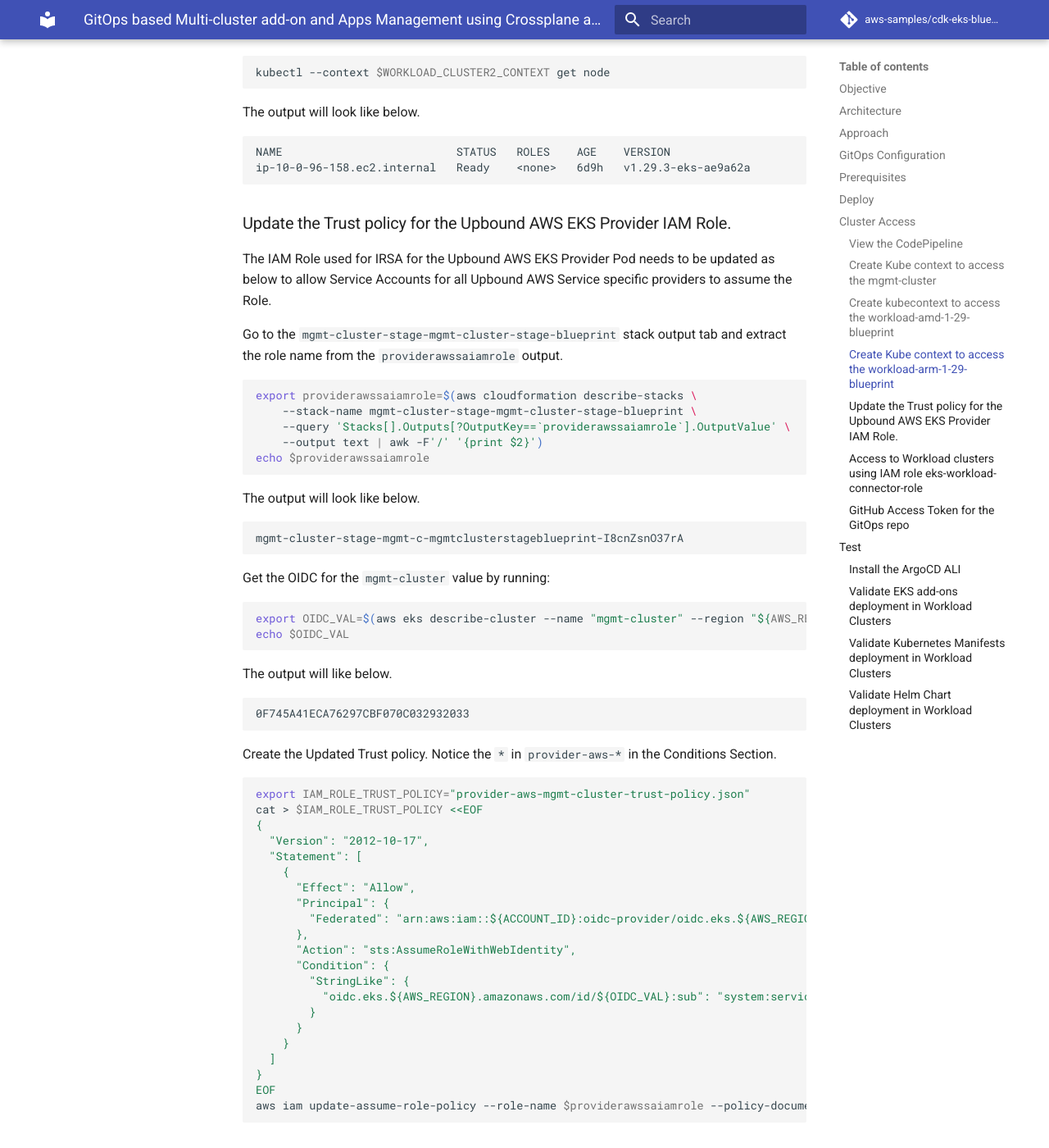
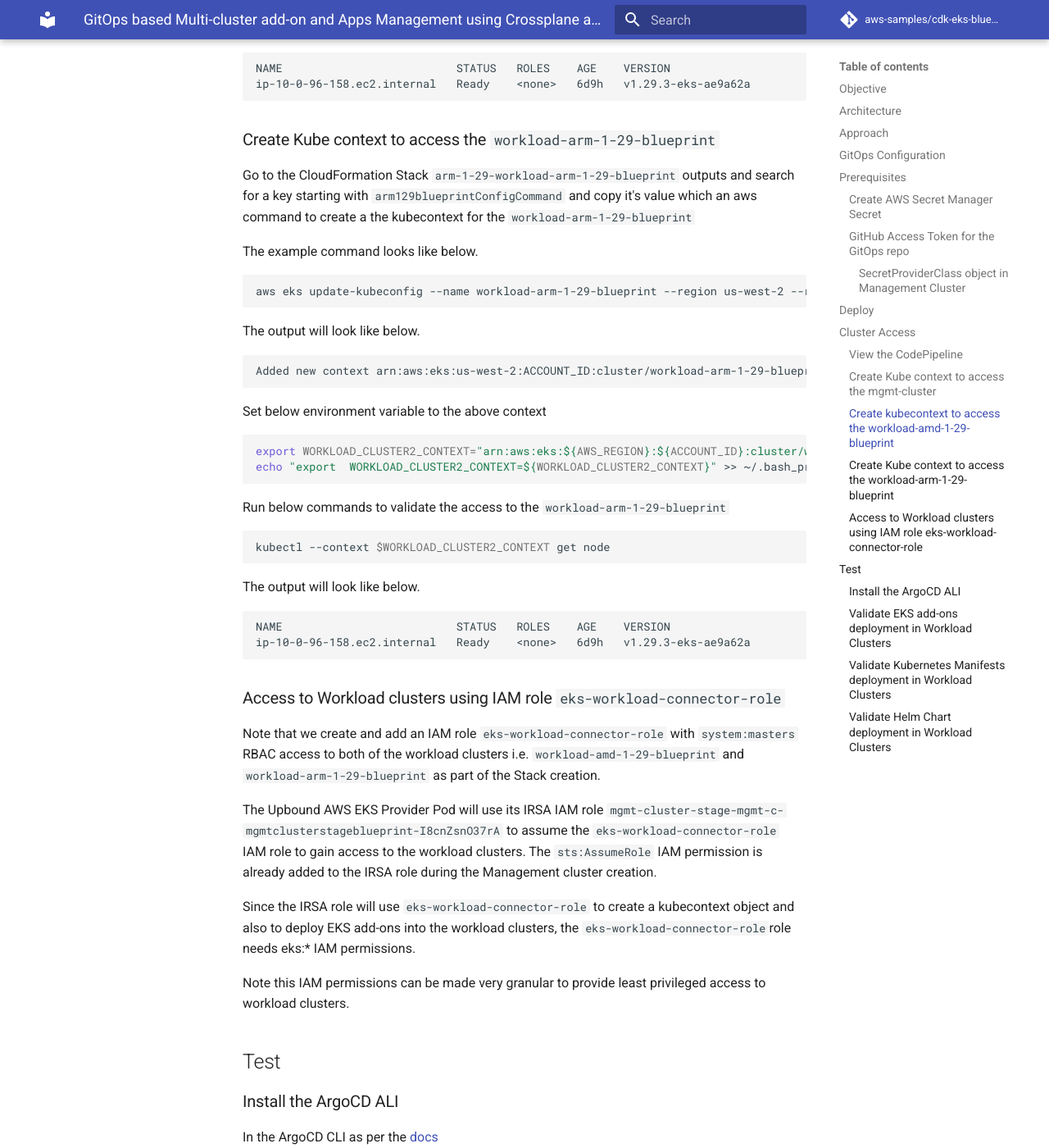
Before and after one commit to aws-samples/cdk-eks-blueprints-patterns, an MkDocs documentation site: the page built from docs/patterns/crossplane-argocd-gitops.md, in a window 1280 px wide and 1400 px high, scrolled down 7170 px. Shown: the whole window at 82% size. Built offline with MkDocs 1.6.1 and Material for MkDocs 9.7.7, drawn with Linux system fonts in a browser that asks for light colours; comment, search, counter and statistics services are not loaded; some of the changed text lies outside the part shown.

Commit message:
cleanup and doc update

````diff
--- a/docs/patterns/crossplane-argocd-gitops.md
+++ b/docs/patterns/crossplane-argocd-gitops.md
@@ -43,6 +43,8 @@
 5. [helm](https://helm.sh/docs/intro/install/)
 6. GitHub Access Token for this repo and AWS secret
 
+### Create AWS Secret Manager Secret
+
 Create a plain-text Amazon secret to hold a fine-grained GitHub access token for this repo in the desired region, and
 set its name as a value to the GITHUB_SECRET environment variable. Default value is `cdk_blueprints_github_secret`.
 
@@ -62,6 +64,25 @@
 The Secret will look like this in the AWS Console.
 
 ![AWS Secret for CodePipeline](./images/aws_secret_codepipeline.png)
+
+
+### GitHub Access Token for the `GitOps` repo
+
+In the [GitOps](https://github.com/aws-samples/eks-blueprints-workloads) repository, there are some ArgoCD Application configuration files,  which in turn points to Crossplane Manifest files. These Crossplane Manifest files will be applied by ArgoCD in the Management Cluster to deploy EKS add-ons, Kubernetes Manifests and Helm charts into the workload clusters. To configure access to this repo for ArgoCD Repo Server, you need to create a GitHub token to access the `GitOps` repo. First create a plain-text Amazon secret `github-token` AWS Secret Manager, to hold a fine-grained GitHub access token for `GitOps` repo.
+
+```shell
+export GIT_OPS_GITHUB_PAT_TOKEN=<set_token_here>
+export GIT_OPS_AWS_SECRET_NAME="github-token"
+aws secretsmanager create-secret --region $AWS_REGION \
+    --name $GIT_OPS_AWS_SECRET_NAME \
+    --description "GitHub Personal Access Token for ArgoCD to access Grossplane Manifests" \
+    --secret-string $GIT_OPS_GITHUB_PAT_TOKEN
+```
+
+#### SecretProviderClass object in Management Cluster
+
+We will create SecretProviderClass  object in  `team-argocd`  Namespace as part of the Management cluster creation. This will be used by the ArgoCD Controller to reconcile the ArgoCD Application Manifest file in the GitOps repository.
+
 
 ## Deploy
 
@@ -256,66 +277,6 @@
 ip-10-0-96-158.ec2.internal   Ready    <none>   6d9h   v1.29.3-eks-ae9a62a
 ```
 
-### Update the Trust policy for the Upbound AWS EKS Provider IAM Role.
-
-The IAM Role used for IRSA for the Upbound AWS EKS Provider Pod needs to be updated as below to allow Service Accounts for all Upbound AWS Service specific providers to assume the Role.
-
-Go to the `mgmt-cluster-stage-mgmt-cluster-stage-blueprint` stack output tab and extract the role name from the  `providerawssaiamrole` output.
-
-```shell
-export providerawssaiamrole=$(aws cloudformation describe-stacks \
-    --stack-name mgmt-cluster-stage-mgmt-cluster-stage-blueprint \
-    --query 'Stacks[].Outputs[?OutputKey==`providerawssaiamrole`].OutputValue' \
-    --output text | awk -F'/' '{print $2}')
-echo $providerawssaiamrole
-```
-
-The output will look like below.
-
-```shell
-mgmt-cluster-stage-mgmt-c-mgmtclusterstageblueprint-I8cnZsnO37rA
-```
-
-Get the OIDC for the `mgmt-cluster` value by running:
-
-```shell
-export OIDC_VAL=$(aws eks describe-cluster --name "mgmt-cluster" --region "${AWS_REGION}"  --query "cluster.identity.oidc.issuer" --output text | awk -F'/' '{print $5}')
-echo $OIDC_VAL
-```
-
-The output will like below.
-
-```shell
-0F745A41ECA76297CBF070C032932033
-```
-
-Create the Updated Trust policy. Notice the `*` in `provider-aws-*` in the Conditions Section.
-
-```shell
-export IAM_ROLE_TRUST_POLICY="provider-aws-mgmt-cluster-trust-policy.json"
-cat > $IAM_ROLE_TRUST_POLICY <<EOF
-{
-  "Version": "2012-10-17",
-  "Statement": [
-    {
-      "Effect": "Allow",
-      "Principal": {
-        "Federated": "arn:aws:iam::${ACCOUNT_ID}:oidc-provider/oidc.eks.${AWS_REGION}.amazonaws.com/id/${OIDC_VAL}"
-      },
-      "Action": "sts:AssumeRoleWithWebIdentity",
-      "Condition": {
-        "StringLike": {
-          "oidc.eks.${AWS_REGION}.amazonaws.com/id/${OIDC_VAL}:sub": "system:serviceaccount:upbound-system:provider-aws-*"
-        }
-      }
-    }
-  ]
-}
-EOF
-aws iam update-assume-role-policy --role-name $providerawssaiamrole --policy-document file://$IAM_ROLE_TRUST_POLICY
-```
-
-
 ### Access to Workload clusters using IAM role `eks-workload-connector-role`
 
 Note that we create and add an IAM role `eks-workload-connector-role` with `system:masters` RBAC access to both of the workload clusters i.e. `workload-amd-1-29-blueprint` and `workload-arm-1-29-blueprint` as part of the Stack creation.
@@ -325,37 +286,6 @@
 Since the IRSA role will use `eks-workload-connector-role` to create a kubecontext object and also to deploy EKS add-ons into the workload clusters, the `eks-workload-connector-role `role needs eks:* IAM permissions.
 
 Note this IAM permissions can be made very granular to provide least privileged access to workload clusters.
-
-
-### GitHub Access Token for the `GitOps` repo
-
-In the [GitOps](https://github.com/aws-samples/eks-blueprints-workloads) repository, there are some ArgoCD Application configuration files,  which in turn points to Crossplane Manifest files. These Crossplane Manifest files will be applied by ArgoCD in the Management Cluster to deploy EKS addons, Kubernetes Manifests and Helm charts into the workload clusters. To configure access to this repo for ArgoCD Repo Server, you need to create a GitHub token to access the `GitOps` repo. First create a plain-text Amazon secret `github-token` AWS Secret Manager, to hold a fine-grained GitHub access token for `GitOps` repo in and then create `blueprints-secret` of type `SecretProviderClass` in the Management Kubernetes Cluster.
-
-```shell
-export GIT_OPS_GITHUB_PAT_TOKEN=<set_token_here>
-export GIT_OPS_AWS_SECRET_NAME="github-token"
-aws secretsmanager create-secret --region $AWS_REGION \
-    --name $GIT_OPS_AWS_SECRET_NAME \
-    --description "GitHub Personal Access Token for ArgoCD to access Grossplane Manifests" \
-    --secret-string $GIT_OPS_GITHUB_PAT_TOKEN
-
-
-cat > secret-store-argocd.yaml <<EOF
----
-apiVersion: secrets-store.csi.x-k8s.io/v1
-kind: SecretProviderClass
-metadata:
-  name: blueprints-secret
-  namespace: argocd
-spec:
-  provider: aws
-  parameters:
-    objects: |
-        - objectName: "github-token"
-          objectType: "secretsmanager"
-EOF
-kubectl  --context $MANAGEMENT_CLUSTER_CONTEXT apply -f secret-store-argocd.yaml
-```
 
 
 ## Test
````
Also changed, not shown: other parts of docs/patterns/crossplane-argocd-gitops.md (+1 -1 lines), 4 other files.
